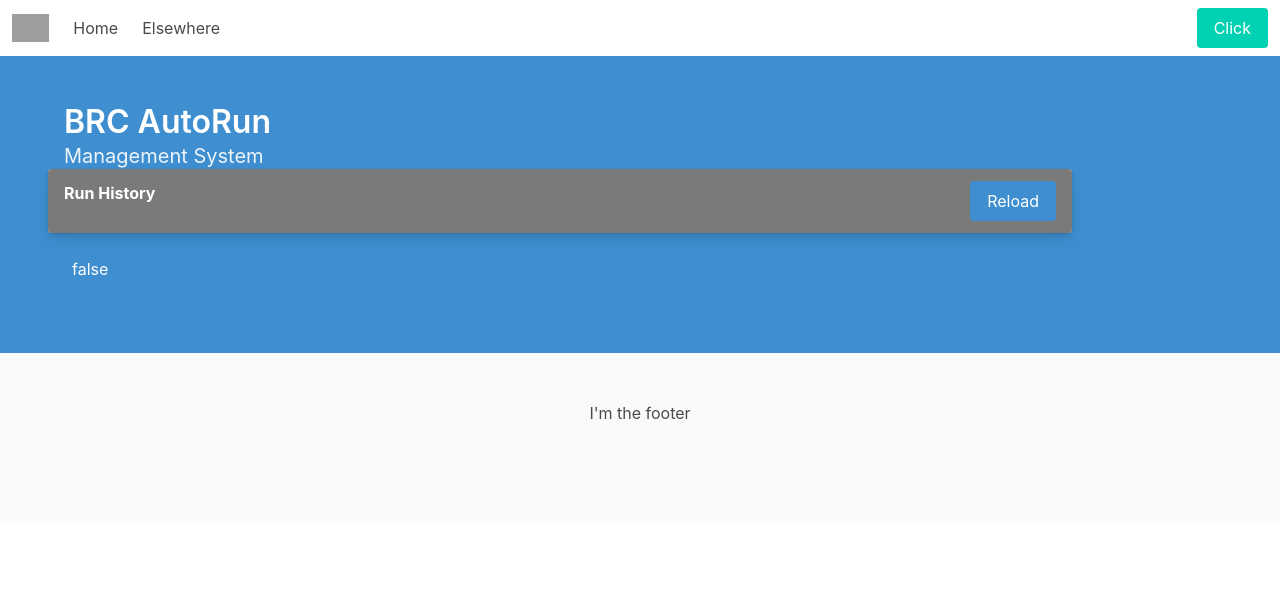
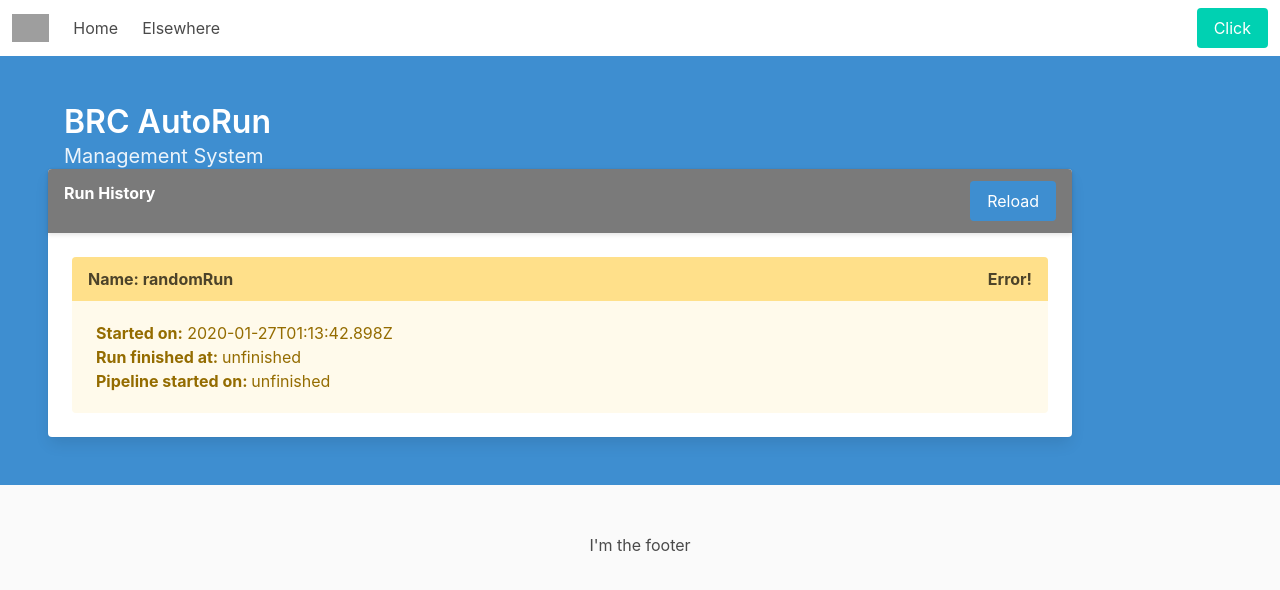
Before and after one commit to Ciuffi/brc-management-system, a Next.js app: page / in a window 1280 px wide. Shown: the top 590 px of the page. Built offline with nearby package versions, Linux system fonts and the light colour scheme; grey boxes are pictures that could not be loaded.

Commit message:
finished run history styling

```diff
--- /dev/null
+++ b/components/RunCard.tsx
@@ -0,0 +1,45 @@
+import React from "react";
+import Run from "../server/models/Run";
+interface RunCardProps {
+  run: Run;
+}
+const RunCard = ({
+  run: {
+    AnalysisStartTime,
+    RunName,
+    Error,
+    RunFinished,
+    CreatedTime,
+    RunFinishedTime
+  }
+}: RunCardProps) => (
+  <div
+    className={`message ${RunFinished ? "is-success" : ""} ${
+      !RunFinished && !Error ? "is-warning" : ""
+    } ${Error ? "is-danger" : ""}`}
+  >
+    <div className="message-header">
+      Name: {RunName}
+      {Error ? <p>processed: {RunFinished ? "yes" : "no"}</p> : <p> Error!</p>}
+    </div>
+    <div style={{ textAlign: "left" }} className="message-body">
+      <p>
+        <b>Started on:</b> {new Date(CreatedTime).toISOString()}
+      </p>
+      <p>
+        <b>Run finished at: </b>{" "}
+        {RunFinishedTime
+          ? new Date(RunFinishedTime).toISOString()
+          : "unfinished"}
+      </p>
+      <p>
+        <b>Pipeline started on: </b>{" "}
+        {AnalysisStartTime
+          ? new Date(AnalysisStartTime).toISOString()
+          : "unfinished"}
+      </p>
+    </div>
+  </div>
+);
+
+export default RunCard;
--- a/components/RunHistory.tsx
+++ b/components/RunHistory.tsx
@@ -1,7 +1,15 @@
 import React from "react";
 import Run from "../server/models/Run";
+import RunCard from "./RunCard";
 const RunHistory = () => {
-  const runs: Run[] = [];
+  const runs: Run[] = [
+    {
+      LabName: "fabio",
+      Error: false,
+      RunName: "randomRun",
+      CreatedTime: "2020-01-27T01:13:42.898Z"
+    }
+  ];
   return (
     <div>
       <div
@@ -19,58 +27,12 @@ const RunHistory = () => {
             </button>
           </div>
         </div>
+        <div className="card-content">
+          {!!runs.length &&
+            runs.map(run => <RunCard run={run} key={run._id} />)}
+        </div>
       </div>
-      <div className="card-content">
-        {!!runs.length ? (
-          <div>
-            {runs.map(
-              ({
-                AnalysisStartTime,
-                _id,
-                RunName,
-                Error,
-                RunFinished,
-                CreatedTime,
-                RunFinishedTime
-              }) => (
-                <div
-                  className={`message ${RunFinished ? "is-success" : ""} ${
-                    !RunFinished && !Error ? "is-warning" : ""
-                  } ${Error ? "is-danger" : ""}`}
-                >
-                  <div className="message-header">
-                    Name: {RunName}
-                    {Error ? (
-                      <p>processed: {RunFinished ? "yes" : "no"}</p>
-                    ) : (
-                      <p> Error!</p>
-                    )}
-                  </div>
-                  <div style={{ textAlign: "left" }} className="message-body">
-                    <p>
-                      <b>Started on:</b> {new Date(CreatedTime).toISOString()}
-                    </p>
-                    <p>
-                      <b>Run finished at: </b>{" "}
-                      {RunFinishedTime
-                        ? new Date(RunFinishedTime).toISOString()
-                        : "unfinished"}
-                    </p>
-                    <p>
-                      <b>Pipeline started on: </b>{" "}
-                      {AnalysisStartTime
-                        ? new Date(AnalysisStartTime).toISOString()
-                        : "unfinished"}
-                    </p>
-                  </div>
-                </div>
-              )
-            )}
-          </div>
-        ) : (
-          <div>false</div>
-        )}
-      </div>
+
       <style jsx>{`
         .cards > * {
           margin: 4% auto;
```
Also changed, not shown: 1 other file (tests, documents, lock files or other folders).
